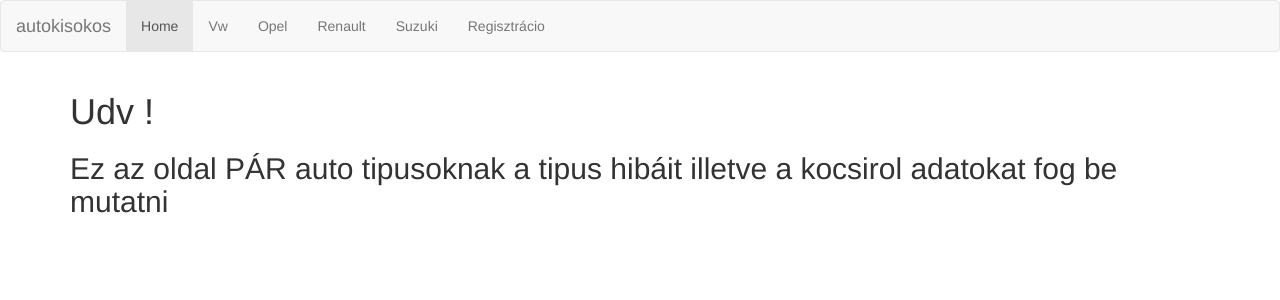
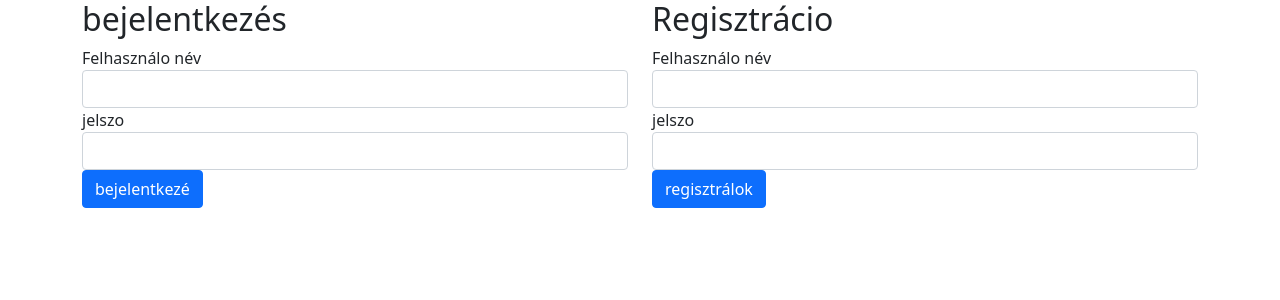
Before and after one commit to ahosszubalukapitany/Vizsga-feladatt, a PHP site: page / in a window 1280 px wide. Shown: the top 300 px of the page. Run offline with PHP 8.4, Linux system fonts and the light colour scheme.

Commit message:
Update index.php

```diff
--- a/index.php
+++ b/index.php
@@ -1,37 +1,58 @@
 <!DOCTYPE html>
 <html lang="en">
 <head>
-  <title>Bootstrap Example</title>
-  <meta charset="utf-8">
+  <title>hmmm</title>
+  <link rel="stylesheet" type="text/css"  href="style.css">
   <meta name="viewport" content="width=device-width, initial-scale=1">
-  <link rel="stylesheet" href="https://maxcdn.bootstrapcdn.com/bootstrap/3.4.1/css/bootstrap.min.css">
-  <script src="https://ajax.googleapis.com/ajax/libs/jquery/3.5.1/jquery.min.js"></script>
-  <script src="https://maxcdn.bootstrapcdn.com/bootstrap/3.4.1/js/bootstrap.min.js"></script>
+  <link rel="stylesheet" type="text/css"  href="https://cdn.jsdelivr.net/npm/bootstrap@5.1.3/dist/css/bootstrap.min.css">
+
 </head>
 <body>
 
-<nav class="navbar navbar-default">
-  <div class="container-fluid">
-    <div class="navbar-header">
-      <a class="navbar-brand" href="#">autokisokos</a>
+<div class="container">
+
+  <div class= "login-box">
+
+    <div class= "row">
+
+      <div class= "col-md-6 login-left">
+      <h2>bejelentkezés</h2>
+      <form action="Vw.php" method="post">
+         <div class="form-grup">
+           <label>Felhasználo név</label>
+           <input type="text" name="user" class="form-control" required>
+         </div>
+
+         <div class="form-grup">
+           <label>jelszo </label>
+           <input type="password" name="password" class="form-control" required>
+         </div>
+
+         <button type="submit" class="btn btn-primary"> bejelentkezé</button>
+        </form>
+
+      </div>
+
+      <div class= "col-md-6 login-right">
+      <h2>Regisztrácio</h2>
+      <form action="register.php" method="post"></form>
+         <div class="form-grup">
+           <label>Felhasználo név</label>
+           <input type="text" name="user" class="form-control" required>
+         </div>
+
+         <div class="form-grup">
+           <label>jelszo </label>
+           <input type="password" name="password" class="form-control" required>
+         </div>
+
+         <button type="submit" class="btn btn-primary"> regisztrálok</button>
+
+      </div>
+
     </div>
-    <ul class="nav navbar-nav">
-      <li class="active"><a href="#">Home</a></li>
-      <li><a href="Vw.php">Vw</a></li>
-      <li><a href="opel.php"> Opel</a></li>
-      <li><a href="renault.php"> Renault</a></li>
-	    <li><a href="suzuki.php">Suzuki</a></li>
-      <li><a href="register.php">Regisztrácio</a></li>
 
-
-
-    </ul>
-  </div>
-</nav>
-
-<div class="container">
-  <h1>Udv !</h1>
-  <h2>Ez az oldal PÁR  auto tipusoknak a tipus hibáit illetve a kocsirol adatokat fog be mutatni  </h2>
+ </div>
 
 </div>
 
```
